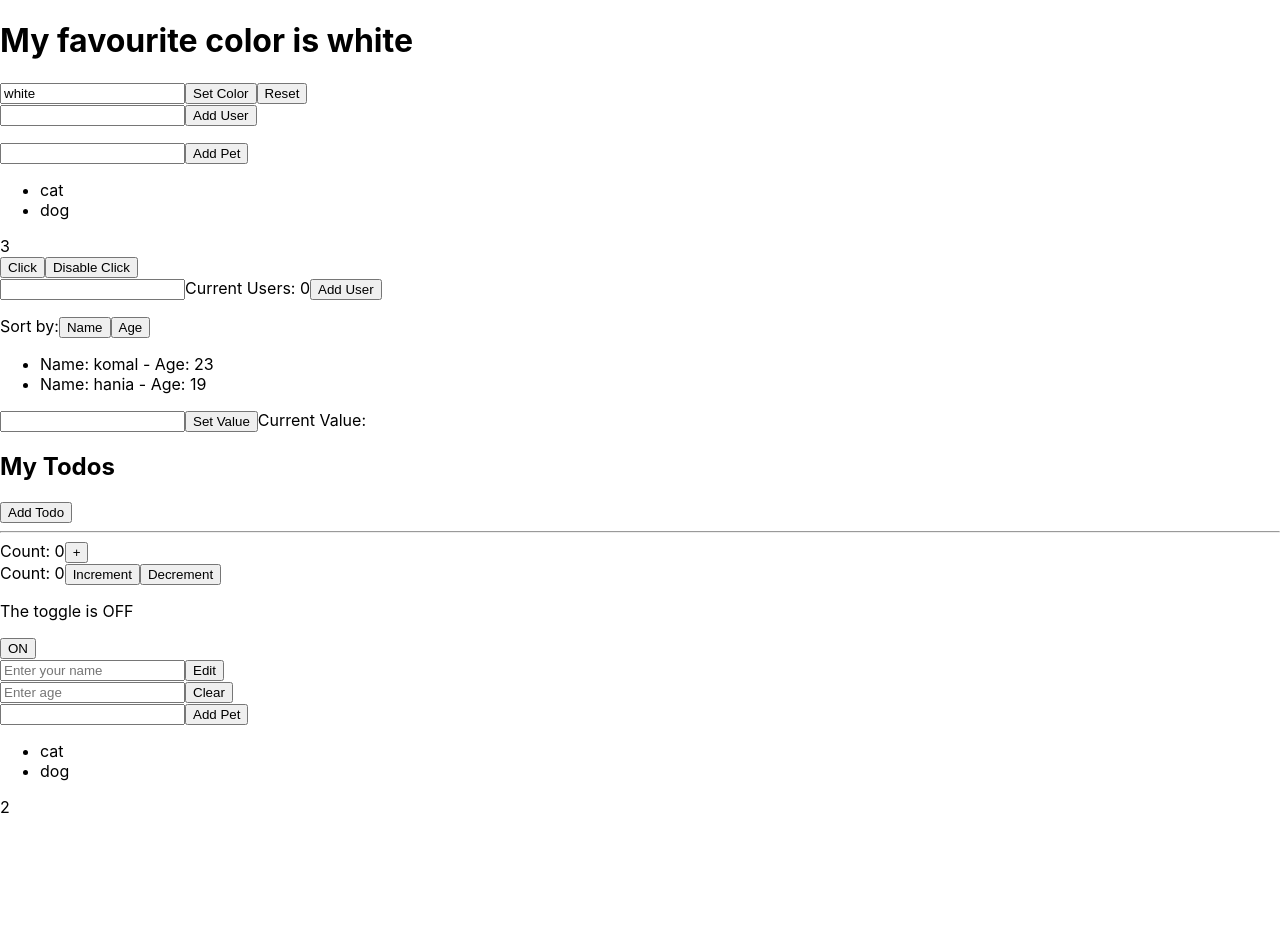
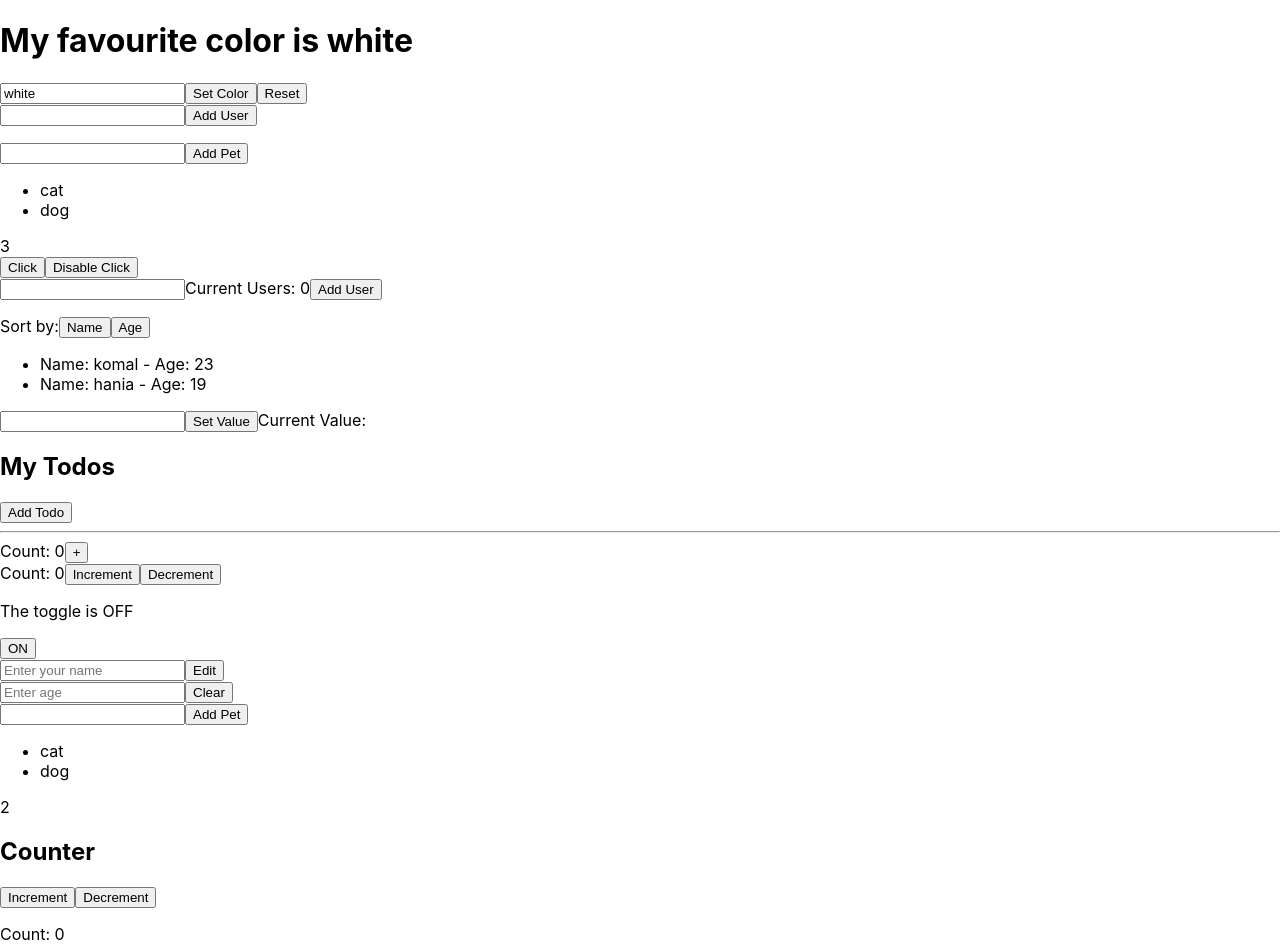
Before and after one commit to komalwaseem2/hooks_practice, a React (Create React App) app: page / in a window 1280 px wide. Shown: the top 952 px of the page. Before the commit the page ends 817 px from the top, so only its background shows below. Built offline with nearby package versions, Linux system fonts and the light colour scheme.

Commit message:
class comp to func comp

```diff
--- /dev/null
+++ b/src/funcCompCounter.js
@@ -0,0 +1,64 @@
+import React, { useState } from 'react';
+
+export default function Counter2(props) {
+
+    const [count,setCount] = useState(0);
+
+    const incrementCount = () => {
+        setCount((prev)=>prev+1);
+    };
+
+    const decrementCount = () => {
+        setCount((prev)=>prev-1);
+    };
+
+    return (
+      <div>
+        <h2>Counter</h2>
+        <button onClick={incrementCount}>Increment</button>
+        <button onClick={decrementCount}>Decrement</button>
+        <p>Count: {count}</p>
+      </div>
+    );
+}
+
+
+/*
+
+import React, { Component } from 'react';
+
+class Counter extends Component {
+  constructor(props) {
+    super(props);
+    this.state = {
+      count: 0
+    };
+  }
+
+  incrementCount = () => {
+    this.setState(prevState => ({
+      count: prevState.count + 1
+    }));
+  };
+
+  decrementCount = () => {
+    this.setState(prevState => ({
+      count: prevState.count - 1
+    }));
+  };
+
+  render() {
+    return (
+      <div>
+        <h2>Counter</h2>
+        <button onClick={this.incrementCount}>Increment</button>
+        <button onClick={this.decrementCount}>Decrement</button>
+        <p>Count: {this.state.count}</p>
+      </div>
+    );
+  }
+}
+
+export default Counter;
+
+ */
--- a/src/index.js
+++ b/src/index.js
@@ -17,6 +17,7 @@ import ToggleButton from './useReducer2';
 import FormName from './useImperativeHandler1';
 import FormAge from './useImperativeHandler2';
 import PetList2 from './classCompPets';
+import Counter2 from './funcCompCounter';
 
 const root = ReactDOM.createRoot(document.getElementById('root'));
 root.render(
@@ -34,6 +35,7 @@ root.render(
     <FormName></FormName>
     <FormAge></FormAge>
     <PetList2 pets={["cat","dog"]}></PetList2>
+    <Counter2></Counter2>
   </React.StrictMode>
 );
 
```
